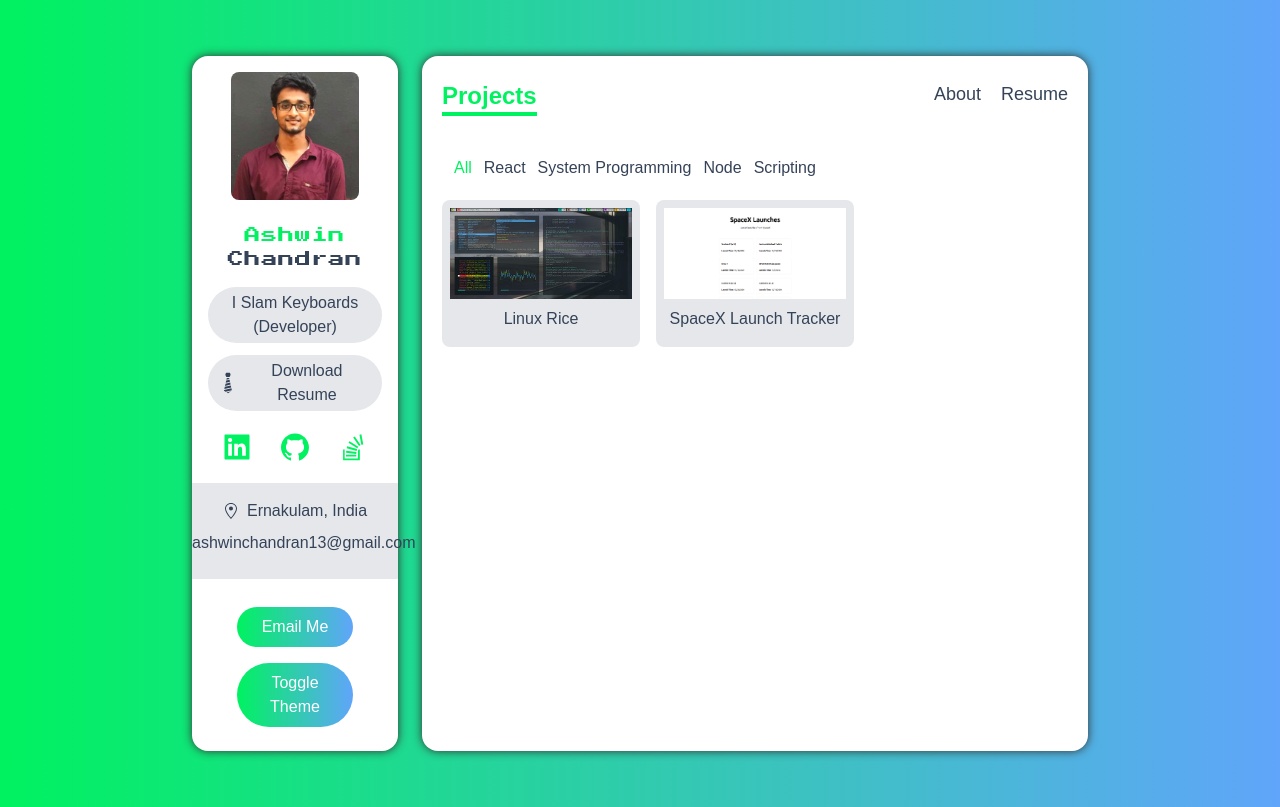
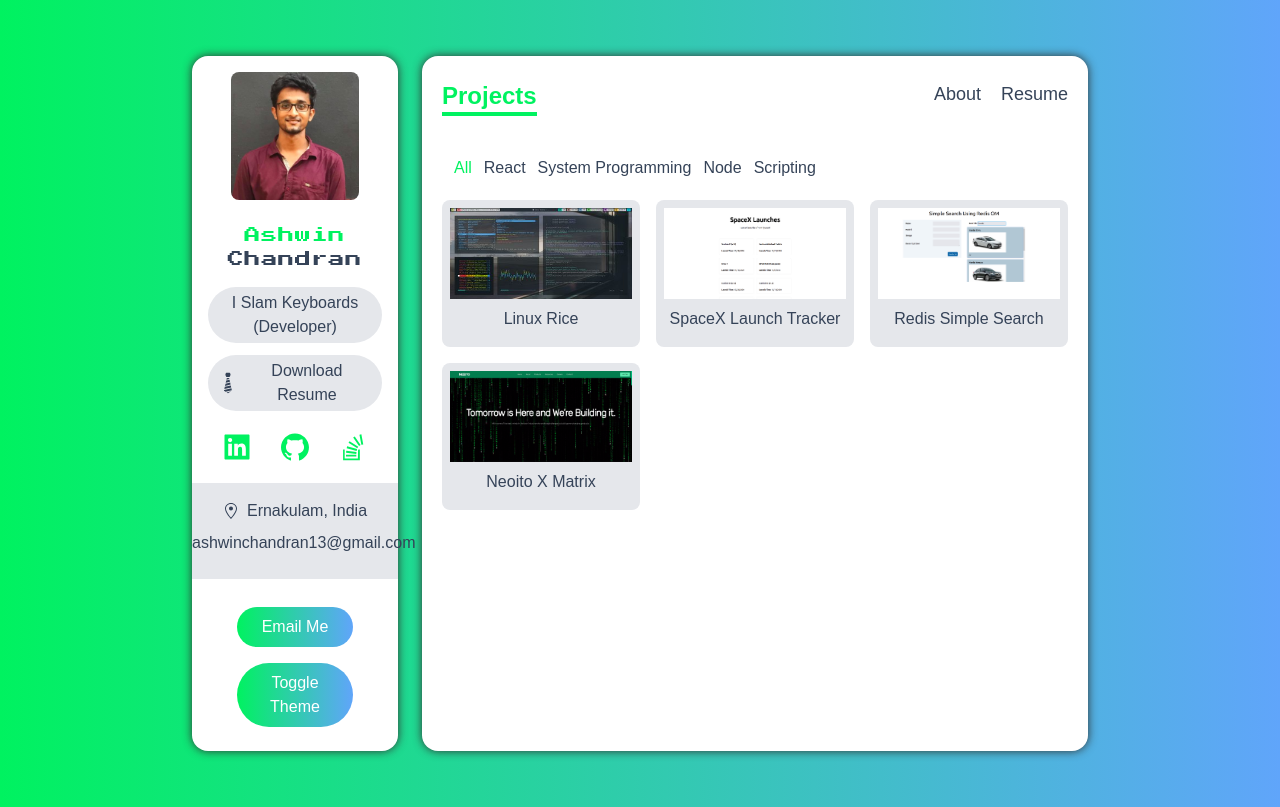
Before and after one commit to ashwinchandran13/portfolio, a Next.js app: page /projects in a window 1280 px wide. Built offline with nearby package versions, Linux system fonts and the light colour scheme.

Commit message:
added new projects

```diff
--- a/components/ProjectCard.tsx
+++ b/components/ProjectCard.tsx
@@ -56,12 +56,14 @@ const ProjectCard: FunctionComponent<{
                                 />
                             </motion.div>
                             <motion.div variants={fadeInUp} className="flex justify-center my-4 space-x-3">
-                                <a href={github_url} className="flex items-center px-4 py-2 space-x-3 text-lg bg-gray-200 dark:bg-dark-200">
+                                <a href={github_url} target="_blank" className="flex items-center px-4 py-2 space-x-3 text-lg bg-gray-200 dark:bg-dark-200" rel="noreferrer">
                                     <AiFillGithub /><span>Github</span>
                                 </a>
-                                <a href={deployed_url} className="flex items-center px-4 py-2 space-x-3 text-lg bg-gray-200 dark:bg-dark-200">
-                                    <AiFillProject /><span>Project</span>
-                                </a>
+                                {deployed_url && (
+                                    <a href={deployed_url} target="_blank" className="flex items-center px-4 py-2 space-x-3 text-lg bg-gray-200 dark:bg-dark-200" rel="noreferrer">
+                                        <AiFillProject /><span>Project</span>
+                                    </a>
+                                )}
                             </motion.div>
 
                         </motion.div>
@@ -72,7 +74,7 @@ const ProjectCard: FunctionComponent<{
                             <motion.div variants={fadeInUp} className="flex flex-wrap mt-5 space-x-2 text-sm tracking-wider">
                                 {
                                     key_techs.map(tech =>
-                                    <span key={tech} className="px-2 py-1 my-1 bg-gray-200 rounded-sm dark:bg-dark-200">{tech}</span>)
+                                        <span key={tech} className="px-2 py-1 my-1 bg-gray-200 rounded-sm dark:bg-dark-200">{tech}</span>)
                                 }
                             </motion.div>
                         </motion.div>
--- a/data.ts
+++ b/data.ts
@@ -100,5 +100,25 @@ export const projects:IProject[] = [
         github_url: 'https://github.com/ashwinchandran13/spacex-graphql-next',
         category: ['react'],
         key_techs: ['Graphql', 'Nextjs']
+    },
+    {
+        id: 3,
+        name: 'Redis Simple Search',
+        description: 'A data entry app to understand the capabilities of using key-value based db using redis-om, redis-search, Nextjs',
+        image_path: '/images/simple-search.png',
+        deployed_url: '',
+        github_url: 'https://github.com/ashwinchandran13/redis-simple-search',
+        category: ['react', 'node'],
+        key_techs: ['Redis', 'Nextjs', 'React', 'TailwindCss']
+    },
+    {
+        id: 4,
+        name: 'Neoito X Matrix ',
+        description: 'A landing page created in theme to the movie Matrix for a contest held at Neoito using Nextjs, TailwindCss V3, Framer Motion',
+        image_path: '/images/neoitoxmatrix.png',
+        deployed_url: 'https://neoitoxmatrix.vercel.app/',
+        github_url: 'https://github.com/ashwinchandran13/neoitoxmatrix',
+        category: ['react'],
+        key_techs: ['Nextjs', 'React', 'TailwindCss', 'Framer Motion']
     }
 ]
```
Also changed, not shown: public/images/neoitoxmatrix.png (added), public/images/simple-search.png (added).
